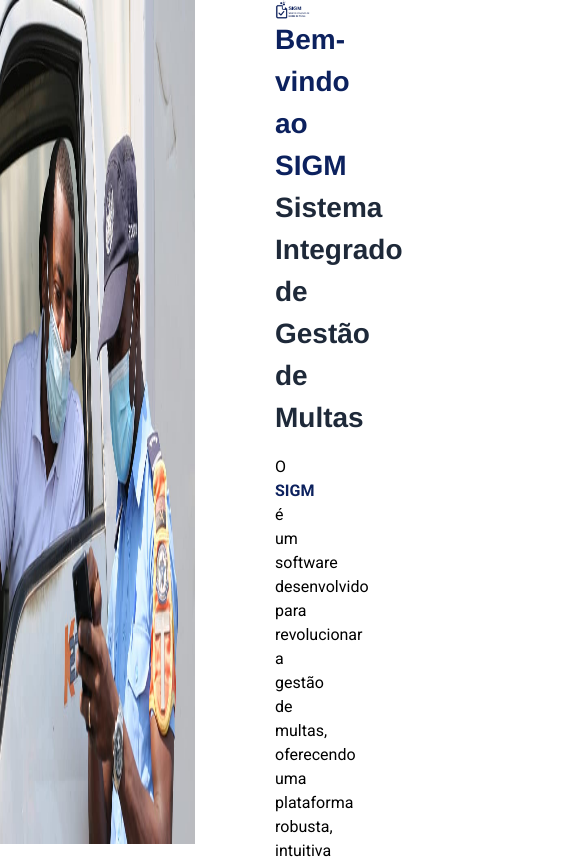
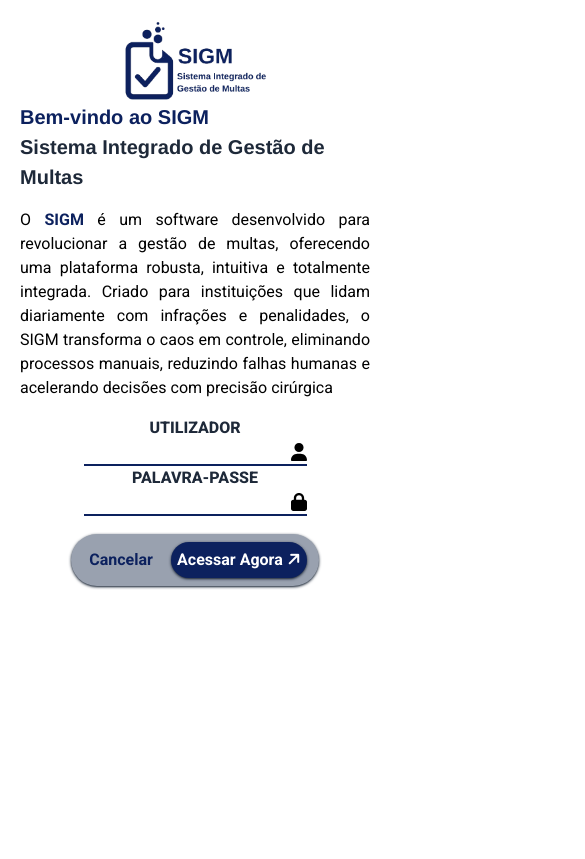
Before and after one commit to ZEINER-TECHNOLY/SIGM, a website: page index.html in a window 390 px wide. Shown: the top 859 px of the page, 585 px wide, since content can reach past the window. Drawn offline with nearby package versions, Linux system fonts and the light colour scheme.

Commit message:
Responsividade Mobile

```diff
--- a/index.html
+++ b/index.html
@@ -11,18 +11,18 @@
 </head>
 <body>
     <div action="#" class="flex">
-        <nav>
+        <nav class="hidden md:block">
             <img src="assets/img/imhf.jpeg" alt="" srcset="" class="h-screen w-[50vw]">
         </nav>
-        <nav class="w-[50vw] flex flex-col justify-around px-20">
+        <nav class="md:w-[50vw] flex flex-col justify-around md:px-20 px-5 py-5">
             <nav>
                 <nav class="flex items-center justify-center">
-                    <img src="assets/img/logotipo.png" alt="" srcset="" class="w-[200px] imgForm">
+                    <img src="assets/img/logotipo.png" alt="" srcset="" class="md:w-[200px] w-[150px]">
                 </nav>
                 <form action="#">
-                    <h2 class="font-arimo font-extrabold text-[21pt] text-[#0c215e]">Bem-vindo ao SIGM <br> <span class="text-gray-800">Sistema Integrado de Gestão de Multas</span></h2>
-                    <p class="textoApresentacaoForm font-roboto">O <span class="font-bold text-[#0c215e]">SIGM</span> é um software desenvolvido para revolucionar a gestão de multas, oferecendo uma plataforma robusta, intuitiva e totalmente integrada. Criado para instituições que lidam diariamente com infrações e penalidades, o SIGM transforma o caos em controle, eliminando processos manuais, reduzindo falhas humanas e acelerando decisões com precisão cirúrgica</p>
-                    <div class="flex justify-around">
+                    <h2 class="font-arimo font-extrabold md:text-[21pt] text-[15pt] text-[#0c215e]">Bem-vindo ao SIGM <br> <span class="text-gray-800">Sistema Integrado de Gestão de Multas</span></h2>
+                    <p class="textoApresentacaoForm font-roboto text-justify md:text-left">O <span class="font-bold text-[#0c215e]">SIGM</span> é um software desenvolvido para revolucionar a gestão de multas, oferecendo uma plataforma robusta, intuitiva e totalmente integrada. Criado para instituições que lidam diariamente com infrações e penalidades, o SIGM transforma o caos em controle, eliminando processos manuais, reduzindo falhas humanas e acelerando decisões com precisão cirúrgica</p>
+                    <div class="flex justify-around md:flex-row flex-col">
                         <nav class="navInputs">
                             <label for="#">Utilizador</label>
                             <input type="text" class="inputUser">
@@ -32,8 +32,8 @@
                             <input type="text" class="inputSenha">
                         </nav>
                     </div>
-                    <div class="bg-gray-400 rounded-full p-2 w-max flex items-center justify-center mt-[5%] shadow-gray-800 shadow-sm">
-                        <button type="button" class="btnForm btnForm0">Cancelar</button>
+                    <div class="bg-gray-400 rounded-full p-2 w-max mt-[5%] shadow-gray-800 shadow-sm m-auto">
+                        <button type="reset" class="btnForm btnForm0">Cancelar</button>
                         <button type="button" class="btnForm">Acessar Agora <i class="fa-solid fa-arrow-right -rotate-45"></i> </button>
                     </div>
                 </form>
```
Also changed, not shown: assets/css/output.css.
